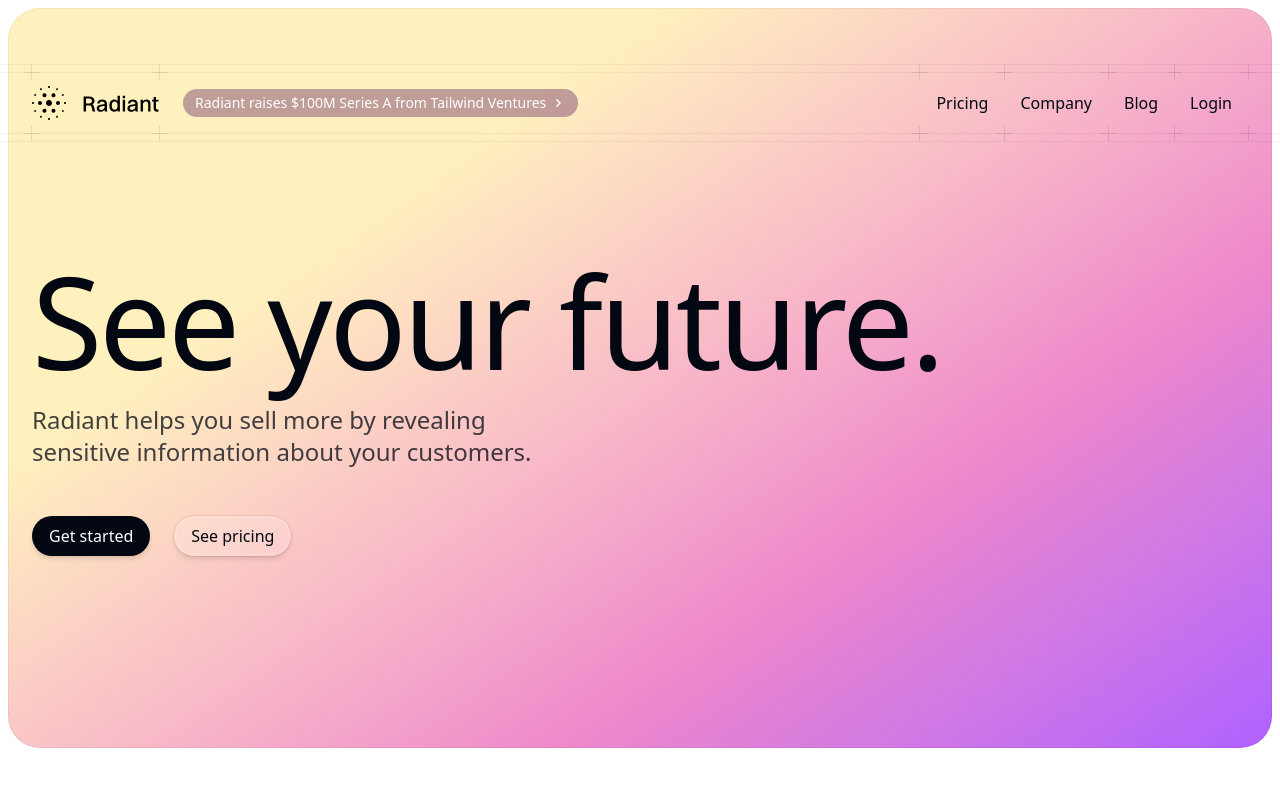
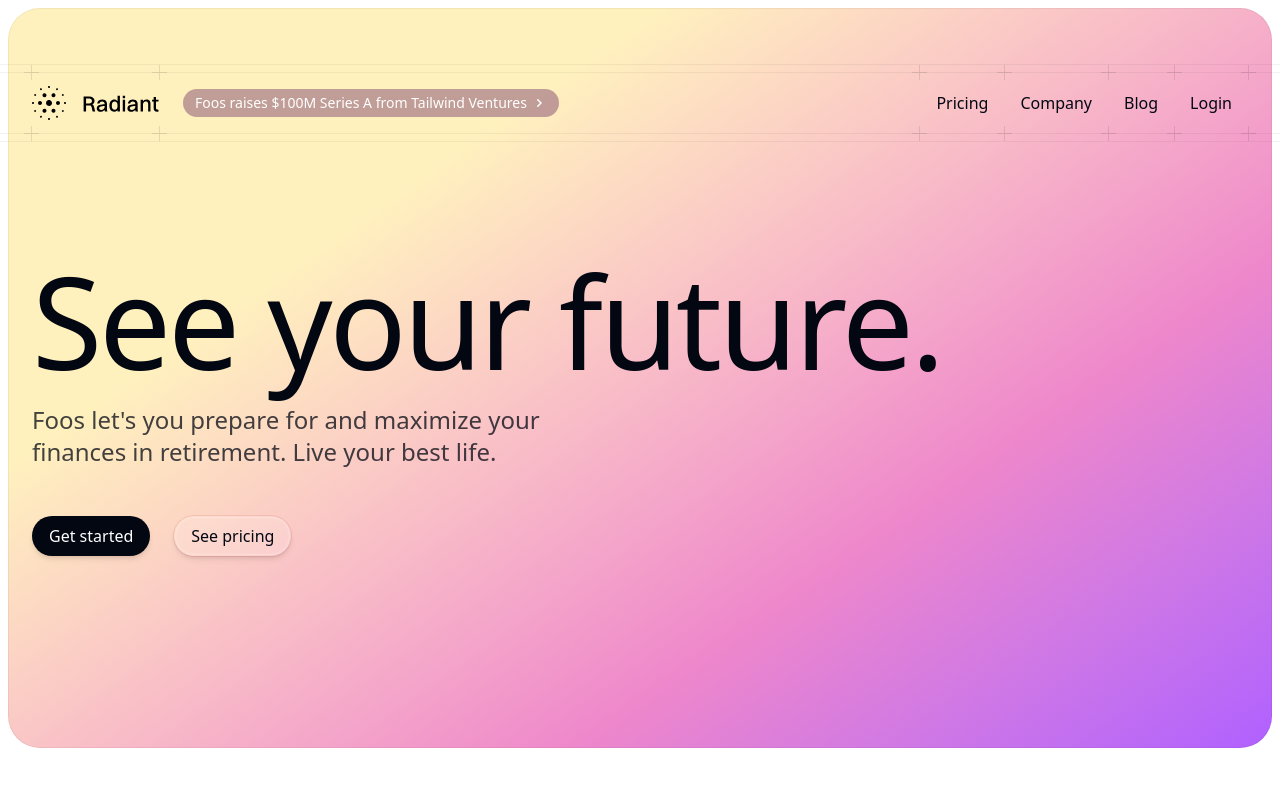
Before and after one commit to mikecousins/foos-marketing, a Next.js app: page / in a window 1280 px wide. Shown: the top 789 px of the page. Built offline with nearby package versions, Linux system fonts and the light colour scheme; a web font is replaced by a local one.

Commit message:
More customizations

```diff
--- a/src/app/layout.tsx
+++ b/src/app/layout.tsx
@@ -3,8 +3,8 @@ import type { Metadata } from 'next'
 
 export const metadata: Metadata = {
   title: {
-    template: '%s - Radiant',
-    default: 'Radiant - Close every deal',
+    template: '%s - Foos',
+    default: 'Foos - See your future',
   },
 }
 
@@ -23,7 +23,7 @@ export default function RootLayout({
         <link
           rel="alternate"
           type="application/rss+xml"
-          title="The Radiant Blog"
+          title="The Foos Blog"
           href="/blog/feed.xml"
         />
       </head>
--- a/src/app/page.tsx
+++ b/src/app/page.tsx
@@ -19,7 +19,7 @@ import type { Metadata } from 'next'
 
 export const metadata: Metadata = {
   description:
-    'Radiant helps you sell more by revealing sensitive information about your customers.',
+    'Foos helps you sell more by revealing sensitive information about your customers.',
 }
 
 function Hero() {
@@ -33,7 +33,7 @@ function Hero() {
               href="/blog/radiant-raises-100m-series-a-from-tailwind-ventures"
               className="flex items-center gap-1 rounded-full bg-fuchsia-950/35 px-3 py-0.5 text-sm/6 font-medium text-white data-hover:bg-fuchsia-950/30"
             >
-              Radiant raises $100M Series A from Tailwind Ventures
+              Foos raises $100M Series A from Tailwind Ventures
               <ChevronRightIcon className="size-4" />
             </Link>
           }
@@ -43,8 +43,7 @@ function Hero() {
             See your future.
           </h1>
           <p className="mt-8 max-w-lg text-xl/7 font-medium text-gray-950/75 sm:text-2xl/8">
-            Radiant helps you sell more by revealing sensitive information about
-            your customers.
+            Foos let&apos;s you prepare for and maximize your finances in retirement. Live your best life.
           </p>
           <div className="mt-12 flex flex-col gap-x-6 gap-y-4 sm:flex-row">
             <Button href="#">Get started</Button>
```
